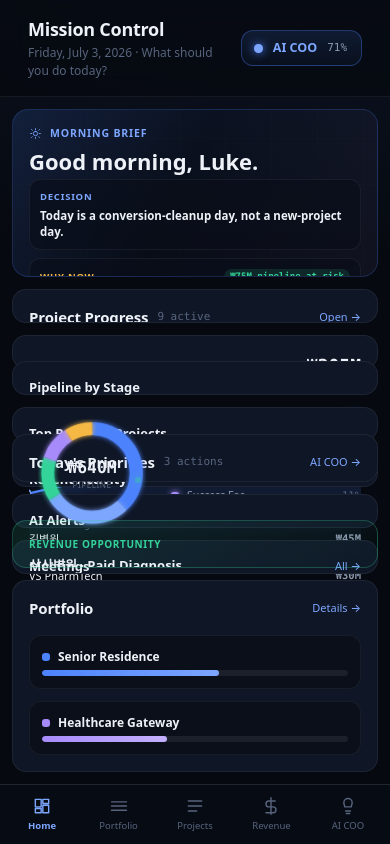
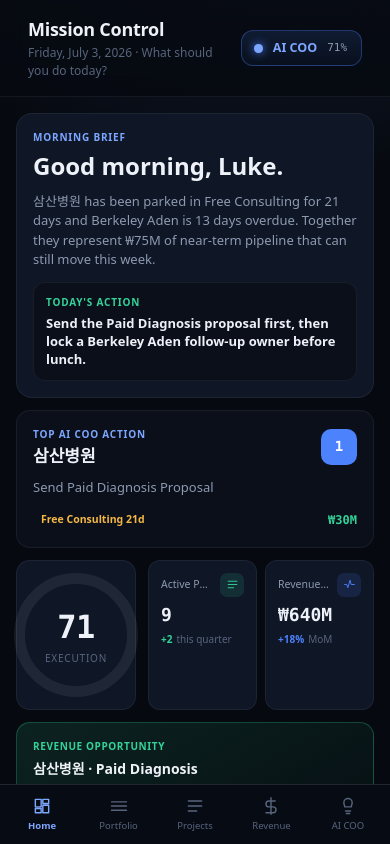
Before and after one commit to vudex-developer/Meridian-mission-control, a Next.js app: page / in a window 390 px wide. Built offline with nearby package versions, Linux system fonts and the light colour scheme.

Commit message:
Add mobile dashboard layouts

```diff
--- /dev/null
+++ b/src/app/dashboard/DashboardMobile.tsx
@@ -0,0 +1,128 @@
+"use client";
+
+import Link from "next/link";
+import type { DashboardViewModel } from "./dashboard-data";
+import { Card } from "@/components/ui/primitives";
+import { RingGauge, Sparkline } from "@/components/ui/charts";
+import { Icon } from "@/components/ui/Icon";
+import { toneColor, toneDim } from "@/lib/tokens";
+
+function MobileKpis({ model, compact }: { model: DashboardViewModel; compact: boolean }) {
+  const items = compact ? model.kpis.slice(0, 2) : model.kpis;
+  return (
+    <div className={compact ? "grid grid-cols-2 gap-2" : "grid grid-cols-2 gap-3"}>
+      {items.map((k) => (
+        <Card key={k.label} radius={12} className={compact ? "p-3" : "p-4"}>
+          <div className="flex items-center justify-between gap-2">
+            <span className="truncate text-[10.5px] font-medium text-text2">{k.label}</span>
+            <span className="flex h-6 w-6 shrink-0 items-center justify-center rounded-[7px]" style={{ background: toneDim[k.tone], color: toneColor[k.tone] }}>
+              <Icon path={k.icon} size={13} />
+            </span>
+          </div>
+          <div className={compact ? "mt-1 font-mono text-[18px] font-semibold" : "mt-2 font-mono text-[21px] font-semibold"}>{k.value}</div>
+          {!compact ? <Sparkline data={k.trend} color={toneColor[k.tone]} /> : null}
+          <div className="mt-1 flex items-center gap-1 text-[10px]" style={{ color: toneColor[k.tone] }}>
+            <span className="font-semibold">{k.delta}</span>
+            <span className="truncate text-text3">{k.sub}</span>
+          </div>
+        </Card>
+      ))}
+    </div>
+  );
+}
+
+function TopPriority({ model, compact }: { model: DashboardViewModel; compact: boolean }) {
+  const priority = model.priorities[0];
+  const project = model.projectById(priority.projectId);
+  return (
+    <Link href={`/projects/${priority.projectId}`} className="block rounded-[14px] border border-border bg-bg2 p-4">
+      <div className="mb-3 flex items-center justify-between gap-3">
+        <div>
+          <div className="text-[10px] font-semibold uppercase tracking-[0.08em] text-accent2">Top AI COO Action</div>
+          <div className="mt-1 text-[17px] font-bold leading-[1.15]">{priority.title}</div>
+        </div>
+        <div className="flex h-9 w-9 shrink-0 items-center justify-center rounded-[10px] bg-accent font-mono text-[14px] font-semibold text-white">{priority.rank}</div>
+      </div>
+      <div className={compact ? "line-clamp-2 text-[12px] leading-[1.4] text-text2" : "text-[13px] leading-[1.45] text-text2"}>{priority.action}</div>
+      <div className="mt-3 flex items-center justify-between gap-3">
+        <span className="rounded-full px-[8px] py-[3px] text-[10.5px] font-semibold" style={{ background: toneDim[priority.tone], color: toneColor[priority.tone] }}>{priority.tag}</span>
+        <span className="font-mono text-[12px] font-semibold text-green">{project?.potential}</span>
+      </div>
+    </Link>
+  );
+}
+
+function RevenueOpportunity() {
+  return (
+    <section className="rounded-[14px] border p-4" style={{ borderColor: "rgba(52,211,153,0.28)", background: "linear-gradient(150deg, rgba(52,211,153,0.13), rgba(52,211,153,0.02))" }}>
+      <div className="mb-1 text-[10px] font-semibold uppercase tracking-[0.06em] text-green">Revenue Opportunity</div>
+      <div className="mb-1 text-[14px] font-semibold">삼산병원 · Paid Diagnosis</div>
+      <div className="text-[12px] leading-[1.45] text-text2">Send the proposal within 48 hours before the window closes.</div>
+      <div className="mt-2 flex items-baseline gap-2">
+        <span className="font-mono text-[24px] font-semibold text-green">₩30M</span>
+        <span className="text-[10px] text-text3">est. contract</span>
+      </div>
+    </section>
+  );
+}
+
+export function DashboardPhone({ model }: { model: DashboardViewModel }) {
+  return (
+    <div className="dashboard-phone-feed min-h-full px-4 pb-6 pt-4">
+      <section className="rounded-[16px] border border-border bg-surface p-4">
+        <div className="text-[10px] font-semibold uppercase tracking-[0.08em] text-accent2">Morning Brief</div>
+        <h1 className="mt-2 text-[24px] font-bold leading-[1.12]">Good morning, {model.founder.name}.</h1>
+        <p className="mt-3 text-[13px] leading-[1.5] text-text2">{model.brief.why}</p>
+        <div className="mt-3 rounded-[12px] border border-border bg-bg2 p-3">
+          <div className="text-[10px] font-semibold uppercase tracking-[0.08em] text-green">Today's action</div>
+          <div className="mt-1 text-[13px] font-semibold leading-[1.4]">{model.brief.action}</div>
+        </div>
+      </section>
+      <TopPriority model={model} compact={false} />
+      <div className="grid grid-cols-[120px_minmax(0,1fr)] gap-3">
+        <Card radius={14} className="flex items-center justify-center p-2">
+          <RingGauge value={model.founder.execScore} />
+        </Card>
+        <MobileKpis model={model} compact />
+      </div>
+      <RevenueOpportunity />
+      <MobileKpis model={model} compact={false} />
+    </div>
+  );
+}
+
+export function DashboardFlip({ model }: { model: DashboardViewModel }) {
+  return (
+    <div className="dashboard-flip-feed min-h-full px-3 pb-5 pt-3">
+      <section className="rounded-[15px] border border-border bg-surface p-3">
+        <div className="text-[9.5px] font-semibold uppercase tracking-[0.08em] text-accent2">Morning Brief</div>
+        <h1 className="mt-2 text-[21px] font-bold leading-[1.12]">Good morning, {model.founder.name}.</h1>
+        <p className="mt-2 line-clamp-3 text-[12px] leading-[1.45] text-text2">{model.brief.why}</p>
+      </section>
+      <TopPriority model={model} compact />
+      <div className="grid grid-cols-[104px_minmax(0,1fr)] gap-2">
+        <Card radius={13} className="flex items-center justify-center p-1">
+          <div className="scale-[0.78]">
+            <RingGauge value={model.founder.execScore} />
+          </div>
+        </Card>
+        <MobileKpis model={model} compact />
+      </div>
+      <RevenueOpportunity />
+      <section className="rounded-[13px] border border-border bg-surface p-3">
+        <div className="mb-2 text-[12px] font-bold">Next Meetings</div>
+        <div className="flex flex-col">
+          {model.agenda.slice(0, 2).map((m) => (
+            <Link key={`${m.time}-${m.title}`} href="/meetings" className="grid grid-cols-[42px_minmax(0,1fr)] gap-2 border-b border-border py-2 last:border-0">
+              <div className="font-mono text-[10.5px] font-semibold text-accent2">{m.time}</div>
+              <div className="min-w-0">
+                <div className="truncate text-[11.5px] font-semibold">{m.title}</div>
+                <div className="truncate text-[9.5px] text-text3">{m.attendees}</div>
+              </div>
+            </Link>
+          ))}
+        </div>
+      </section>
+    </div>
+  );
+}
--- a/src/app/dashboard/ResponsiveDashboard.tsx
+++ b/src/app/dashboard/ResponsiveDashboard.tsx
@@ -2,9 +2,22 @@
 
 import { useDashboardViewModel } from "./dashboard-data";
 import { DashboardDesktop } from "./DashboardDesktop";
+import { DashboardFlip, DashboardPhone } from "./DashboardMobile";
 
 export function ResponsiveDashboard() {
   const model = useDashboardViewModel();
 
-  return <DashboardDesktop model={model} />;
+  return (
+    <>
+      <div className="block min-[390px]:hidden md:hidden">
+        <DashboardFlip model={model} />
+      </div>
+      <div className="hidden min-[390px]:block md:hidden">
+        <DashboardPhone model={model} />
+      </div>
+      <div className="hidden h-full md:block">
+        <DashboardDesktop model={model} />
+      </div>
+    </>
+  );
 }
--- a/src/app/globals.css
+++ b/src/app/globals.css
@@ -172,3 +172,22 @@ body {
 .row-hover:hover {
   background: var(--color-bg2);
 }
+
+.dashboard-phone-feed,
+.dashboard-flip-feed {
+  display: flex;
+  flex-direction: column;
+  gap: 12px;
+}
+
+.dashboard-phone-feed {
+  background:
+    radial-gradient(620px 320px at 70% -8%, rgba(76, 130, 251, 0.12), transparent 60%),
+    var(--color-bg);
+}
+
+.dashboard-flip-feed {
+  background:
+    radial-gradient(520px 280px at 72% -6%, rgba(76, 130, 251, 0.11), transparent 60%),
+    var(--color-bg);
+}
```
